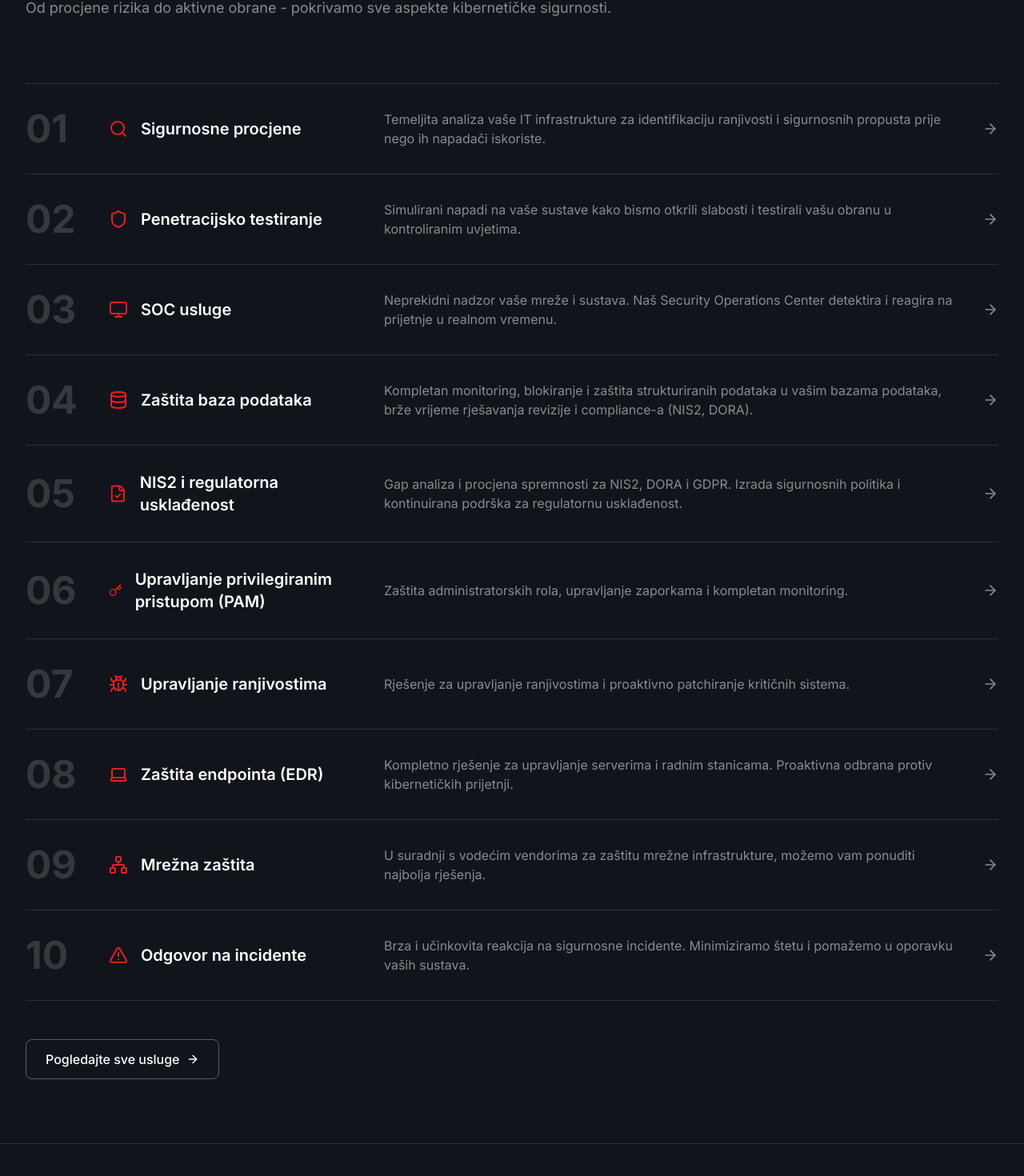
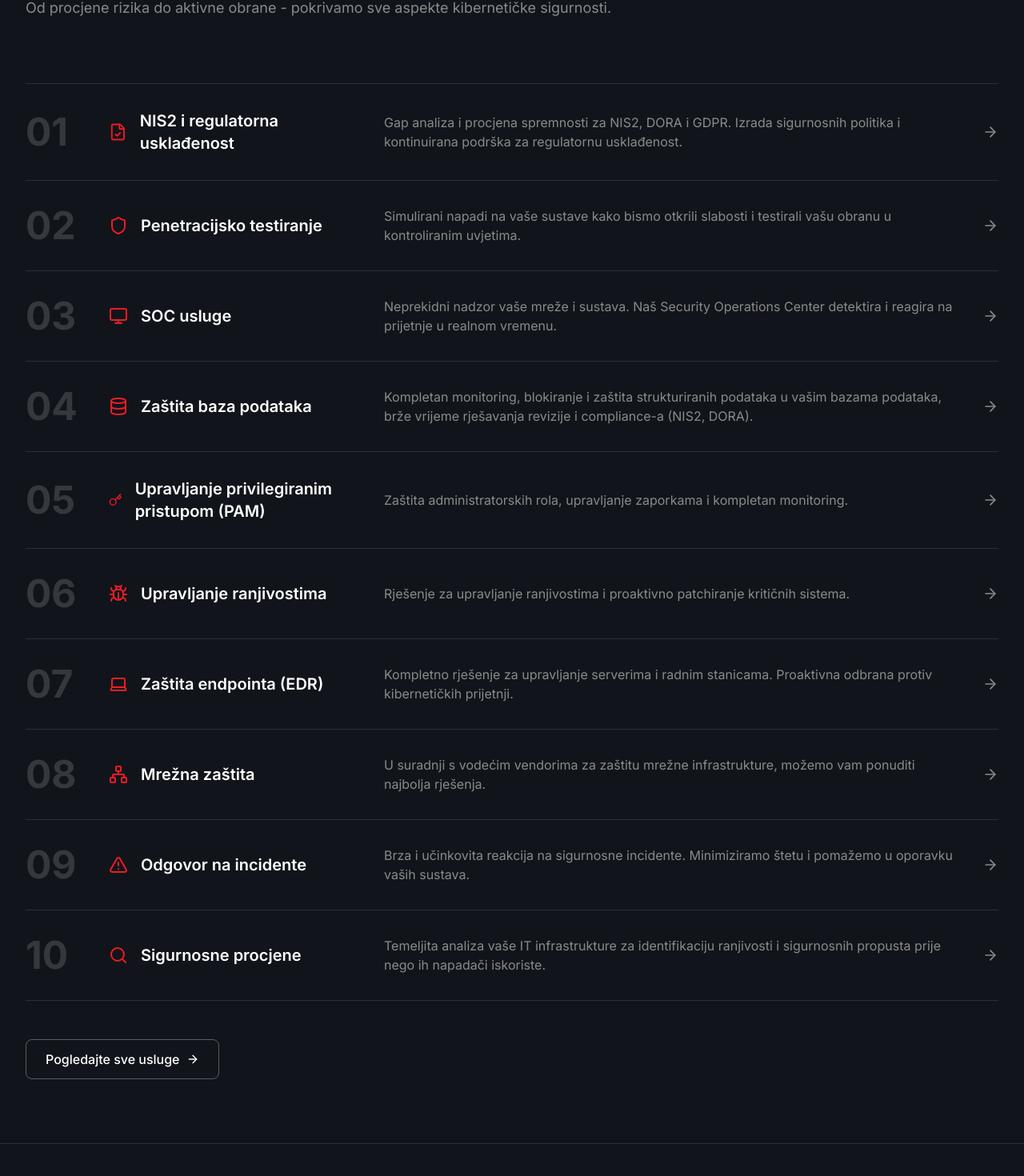
Before and after one commit to Nikola-Obradovic/CyberFortis, a React (Vite) app: page / in a window 1280 px wide. Shown: the part 1980-3450 px from the top of the page at 80% size. Built offline with nearby package versions, Linux system fonts and the light colour scheme.

Commit message:
production ready

```diff
--- a/src/components/layout/Footer.tsx
+++ b/src/components/layout/Footer.tsx
@@ -158,20 +158,8 @@ export default function Footer() {
             © {new Date().getFullYear()} CyberFortis. Sva prava pridržana.
           </p>
           <div className="flex gap-6">
-            <a
-              href="/privatnost"
-              onClick={(e) => handleLinkClick(e, '/privatnost')}
-              className="text-text-muted hover:text-white text-sm transition-colors"
-            >
-              Politika privatnosti
-            </a>
-            <a
-              href="/uvjeti"
-              onClick={(e) => handleLinkClick(e, '/uvjeti')}
-              className="text-text-muted hover:text-white text-sm transition-colors"
-            >
-              Uvjeti korištenja
-            </a>
+
+
           </div>
         </div>
       </div>
--- a/src/components/sections/Services.tsx
+++ b/src/components/sections/Services.tsx
@@ -16,11 +16,11 @@ import Button from '../ui/Button';
 
 const services = [
   {
-    id: 'procjene',
-    icon: Search,
-    title: 'Sigurnosne procjene',
+    id: 'uskladjenost',
+    icon: FileCheck,
+    title: 'NIS2 i regulatorna usklađenost',
     description:
-      'Temeljita analiza vaše IT infrastrukture za identifikaciju ranjivosti i sigurnosnih propusta prije nego ih napadači iskoriste.',
+      'Gap analiza i procjena spremnosti za NIS2, DORA i GDPR. Izrada sigurnosnih politika i kontinuirana podrška za regulatornu usklađenost.',
   },
   {
     id: 'pentest',
@@ -42,13 +42,6 @@ const services = [
     title: 'Zaštita baza podataka',
     description:
       'Kompletan monitoring, blokiranje i zaštita strukturiranih podataka u vašim bazama podataka, brže vrijeme rješavanja revizije i compliance-a (NIS2, DORA).',
-  },
-  {
-    id: 'uskladjenost',
-    icon: FileCheck,
-    title: 'NIS2 i regulatorna usklađenost',
-    description:
-      'Gap analiza i procjena spremnosti za NIS2, DORA i GDPR. Izrada sigurnosnih politika i kontinuirana podrška za regulatornu usklađenost.',
   },
   {
     id: 'pam',
@@ -84,6 +77,13 @@ const services = [
     title: 'Odgovor na incidente',
     description:
       'Brza i učinkovita reakcija na sigurnosne incidente. Minimiziramo štetu i pomažemo u oporavku vaših sustava.',
+  },
+  {
+    id: 'procjene',
+    icon: Search,
+    title: 'Sigurnosne procjene',
+    description:
+      'Temeljita analiza vaše IT infrastrukture za identifikaciju ranjivosti i sigurnosnih propusta prije nego ih napadači iskoriste.',
   },
 ];
 
--- a/src/pages/Services.tsx
+++ b/src/pages/Services.tsx
@@ -15,24 +15,25 @@ import { useEffect } from 'react';
 import { useLocation } from 'react-router-dom';
 import Button from '../components/ui/Button';
 import CTA from '../components/sections/CTA';
+import nis2IllustrationImg from '../assets/nis2-illustration.svg';
 import databaseProtectionImg from '../assets/database-protection.svg';
 import pamIllustrationImg from '../assets/pam-illustration.svg';
 
 const services = [
   {
-    id: 'procjene',
-    icon: Search,
-    title: 'Sigurnosne procjene',
+    id: 'uskladjenost',
+    icon: FileCheck,
+    title: 'NIS2 i regulatorna usklađenost',
     description:
-      'Temeljita analiza vaše IT infrastrukture za identifikaciju ranjivosti i sigurnosnih propusta prije nego ih napadači iskoriste.',
+      'Gap analiza i procjena spremnosti za NIS2, DORA i GDPR. Izrada sigurnosnih politika i kontinuirana podrška za regulatornu usklađenost.',
     features: [
-      'Analiza mrežne infrastrukture',
-      'Pregled sigurnosnih politika',
-      'Procjena ranjivosti sustava',
-      'Analiza konfiguracija',
-      'Detaljno izvješće s preporukama',
+      'NIS2 gap analiza',
+      'DORA procjena spremnosti',
+      'GDPR revizija i usklađenost',
+      'Izrada sigurnosnih politika i procedura',
+      'Priprema za regulatorne audite',
     ],
-    image: 'https://images.unsplash.com/photo-1563986768609-322da13575f3?w=600&h=400&fit=crop',
+    image: nis2IllustrationImg,
   },
   {
     id: 'pentest',
@@ -78,21 +79,6 @@ const services = [
       'Podrška za NIS2 i DORA regulativu',
     ],
     image: databaseProtectionImg,
-  },
-  {
-    id: 'uskladjenost',
-    icon: FileCheck,
-    title: 'NIS2 i regulatorna usklađenost',
-    description:
-      'Gap analiza i procjena spremnosti za NIS2, DORA i GDPR. Izrada sigurnosnih politika i kontinuirana podrška za regulatornu usklađenost.',
-    features: [
-      'NIS2 gap analiza',
-      'DORA procjena spremnosti',
-      'GDPR revizija i usklađenost',
-      'Izrada sigurnosnih politika i procedura',
-      'Priprema za regulatorne audite',
-    ],
-    image: 'https://images.unsplash.com/photo-1450101499163-c8848c66ca85?w=600&h=400&fit=crop',
   },
   {
     id: 'pam',
@@ -168,6 +154,21 @@ const services = [
       'Post-incident izvještavanje',
     ],
     image: 'https://images.unsplash.com/photo-1504639725590-34d0984388bd?w=600&h=400&fit=crop',
+  },
+  {
+    id: 'procjene',
+    icon: Search,
+    title: 'Sigurnosne procjene',
+    description:
+      'Temeljita analiza vaše IT infrastrukture za identifikaciju ranjivosti i sigurnosnih propusta prije nego ih napadači iskoriste.',
+    features: [
+      'Analiza mrežne infrastrukture',
+      'Pregled sigurnosnih politika',
+      'Procjena ranjivosti sustava',
+      'Analiza konfiguracija',
+      'Detaljno izvješće s preporukama',
+    ],
+    image: 'https://images.unsplash.com/photo-1563986768609-322da13575f3?w=600&h=400&fit=crop',
   },
 ];
 
```
Also changed, not shown: src/assets/nis2-illustration.svg (added).
